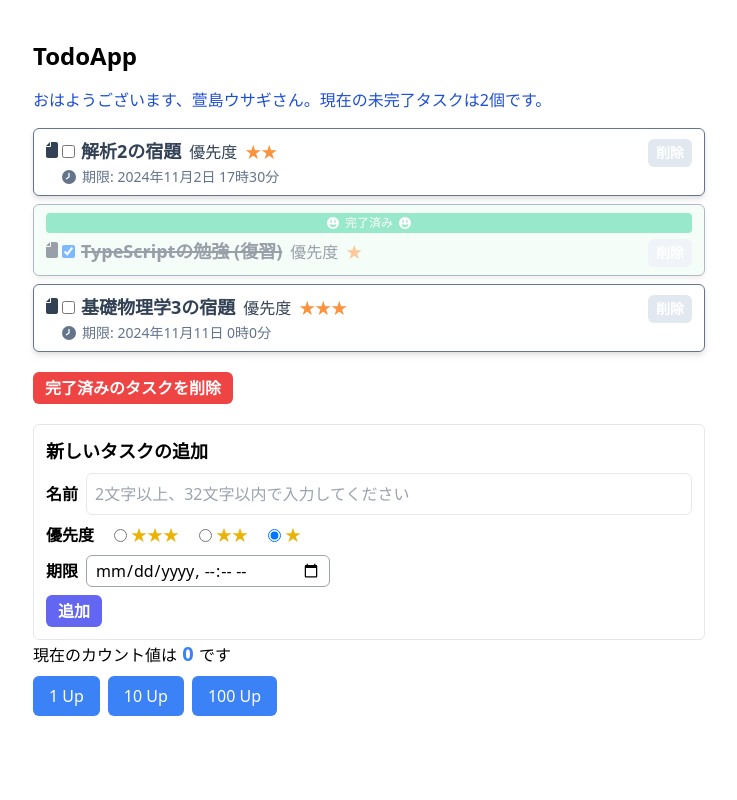
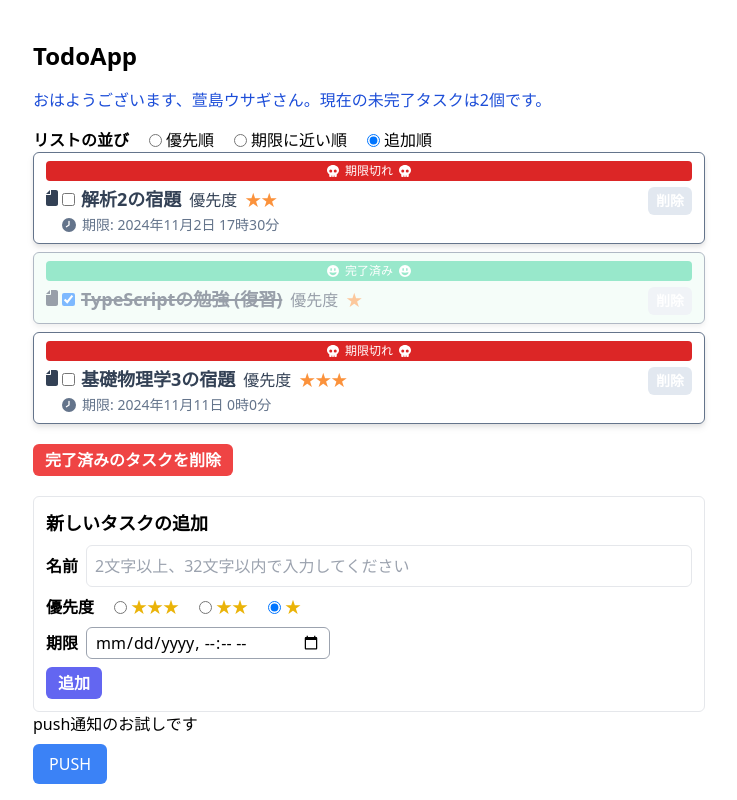
Before and after one commit to akaumigame6/react-todo-app, a React (Vite) app: page / in a window 1280 px wide. Shown: the whole page, without its empty margins (271-1008 px from the left). Built offline with nearby package versions, Linux system fonts and the light colour scheme.

Commit message:
sort順を変更できるラジオボタンを追加

```diff
--- a/src/App.tsx
+++ b/src/App.tsx
@@ -8,6 +8,7 @@ import dayjs from "dayjs";
 import { twMerge } from "tailwind-merge";
 import { FontAwesomeIcon } from "@fortawesome/react-fontawesome";
 import { faTriangleExclamation } from "@fortawesome/free-solid-svg-icons";
+import Push from "./Push";
 
 const App = () => {
   const [todos, setTodos] = useState<Todo[]>([]);
@@ -16,6 +17,7 @@ const App = () => {
   const [newTodoDeadline, setNewTodoDeadline] = useState<Date | null>(null);
   const [newTodoNameError, setNewTodoNameError] = useState("");
   const [initialized, setInitialized] = useState(false);
+  const [sort, setSort] = useState("追加順");
   const localStorageKey = "TodoApp";
 
   // App コンポーネントの初回実行時のみLocalStorageからTodoデータを復元
@@ -33,6 +35,15 @@ const App = () => {
       setTodos(initTodos);
     }
     setInitialized(true);
+    if ("Notification" in window) {
+      // 通知が許可されていたら早期リターン
+      const permission = Notification.permission;
+      if (permission === "denied" || permission === "granted") {
+        return;
+      }
+      // 通知の許可を求める
+      Notification.requestPermission().then(() => new Notification("テスト"));
+    }
   }, []);
 
   // 状態 todos または initialized に変更があったときTodoデータを保存
@@ -79,6 +90,10 @@ const App = () => {
     setTodos(updatedTodos);
   };
 
+  const updateSort = (e: React.ChangeEvent<HTMLInputElement>) => {
+    setSort(e.target.value);
+  };
+
   const addNewTodo = () => {
     // ▼▼ 編集
     const err = isValidTodoName(newTodoName);
@@ -111,9 +126,6 @@ const App = () => {
     setTodos(updatedTodos);
   };
 
-  const [count, setCount] = useState(0);
-  const countUp1 = () => setCount(count + 1);
-  const countUp10 = () => setCount(count + 10);
   const num2star = (n: number): string => "★".repeat(4 - n);
 
   return (
@@ -122,7 +134,28 @@ const App = () => {
       <div className="mb-4">
         <WelcomeMessage name="萱島ウサギ" uncompletedCount={uncompletedCount} />
       </div>
-      <TodoList todos={todos} updateIsDone={updateIsDone} remove={remove} />
+      <div className="flex gap-5">
+        <div className="font-bold">リストの並び</div>
+        {["優先順", "期限に近い順", "追加順"].map((value) => (
+          <label key={value} className="flex items-center space-x-1 ">
+            <input
+              id={`sort-${value}`}
+              name="sortGroup"
+              type="radio"
+              value={value}
+              checked={sort === value}
+              onChange={updateSort}
+            />
+            <span>{value}</span>
+          </label>
+        ))}
+      </div>
+      <TodoList
+        sort={sort}
+        todos={todos}
+        updateIsDone={updateIsDone}
+        remove={remove}
+      />
       <button
         type="button"
         onClick={removeCompletedTodos}
@@ -222,29 +255,14 @@ const App = () => {
 
       {/* 追加 */}
       <div className="mb-2">
-        <p>
-          現在のカウント値は
-          <span className="text-xl font-bold text-blue-500"> {count} </span>です
-        </p>
+        <p>push通知のお試しです</p>
       </div>
       <div className="flex space-x-2">
         <button
           className="rounded-md bg-blue-500 px-4 py-2 text-white hover:bg-blue-700"
-          onClick={countUp1}
+          onClick={() => Push({ uncompletedCount })}
         >
-          1 Up
-        </button>
-        <button
-          className="rounded-md bg-blue-500 px-4 py-2 text-white hover:bg-blue-700"
-          onClick={countUp10}
-        >
-          10 Up
-        </button>
-        <button
-          className="rounded-md bg-blue-500 px-4 py-2 text-white hover:bg-blue-700"
-          onClick={() => setCount(count + 100)}
-        >
-          100 Up
+          PUSH
         </button>
       </div>
     </div>
--- /dev/null
+++ b/src/Push.ts
@@ -0,0 +1,14 @@
+type Props = {
+  uncompletedCount: number;
+};
+
+const Push = (props: Props) => {
+  if ("Notification" in window) {
+    const S = "残りのタスクは" + props.uncompletedCount + "です！";
+    const notif = new Notification(S);
+    // プッシュ通知が表示された時に起きるイベント
+    notif.addEventListener("show", () => {});
+  }
+};
+
+export default Push;
--- a/src/TodoItem.tsx
+++ b/src/TodoItem.tsx
@@ -5,6 +5,7 @@ import {
   faFile,
   faClock,
   faFaceGrinWide,
+  faSkull,
 } from "@fortawesome/free-solid-svg-icons";
 import { twMerge } from "tailwind-merge";
 
@@ -33,6 +34,17 @@ const TodoItem = (props: Props) => {
           <FontAwesomeIcon icon={faFaceGrinWide} className="ml-1.5" />
         </div>
       )}
+
+      {todo.deadline != null &&
+        dayjs().isAfter(dayjs(todo.deadline)) &&
+        !todo.isDone && (
+          <div className="mb-1 rounded bg-red-600 px-2 py-0.5 text-center text-xs text-white">
+            <FontAwesomeIcon icon={faSkull} className="mr-1.5" />
+            期限切れ
+            <FontAwesomeIcon icon={faSkull} className="ml-1.5" />
+          </div>
+        )}
+
       <div className="flex items-baseline text-slate-700">
         <FontAwesomeIcon icon={faFile} flip="horizontal" className="mr-1" />
         <div
--- a/src/TodoList.tsx
+++ b/src/TodoList.tsx
@@ -2,13 +2,51 @@ import { Todo } from "./types";
 import TodoItem from "./TodoItem";
 
 type Props = {
+  sort: string;
   todos: Todo[];
   updateIsDone: (id: string, value: boolean) => void;
   remove: (id: string) => void;
 };
 
 const TodoList = (props: Props) => {
-  const todos = props.todos;
+  let todos = props.todos;
+  if (props.sort === "優先順") {
+    todos = [...props.todos].sort((a, b) => {
+      if (a.isDone !== b.isDone) {
+        return a.isDone ? 1 : -1;
+      }
+      if (a.priority === b.priority) {
+        if (a.deadline === null) {
+          return 1;
+        } else if (b.deadline === null) {
+          return -1;
+        } else return a.priority - b.priority;
+      } else return a.priority - b.priority;
+    });
+  } else if (props.sort === "期限に近い順") {
+    let nullDeadline = [...props.todos].filter(
+      (todo) => todo.deadline === null
+    );
+    let notNullDeadline = [...props.todos].filter(
+      (todo) => todo.deadline !== null
+    );
+    nullDeadline = nullDeadline.sort((a, b) => {
+      if (a.isDone !== b.isDone) {
+        return a.isDone ? 1 : -1;
+      } else return a.priority - b.priority;
+    });
+    notNullDeadline = notNullDeadline.sort((a, b) => {
+      if (a.isDone !== b.isDone) {
+        return a.isDone ? 1 : -1;
+      } else if (a.deadline !== null && b.deadline !== null) {
+        return a.deadline.getTime() - b.deadline.getTime();
+      } else return a.priority - b.priority;
+    });
+    const alltodo = [notNullDeadline, nullDeadline];
+    todos = alltodo.reduce((pre, current) => {
+      return pre.concat(current);
+    });
+  }
 
   if (todos.length === 0) {
     return (
```
Also changed, not shown: 1 other file (tests, documents, lock files or other folders).
